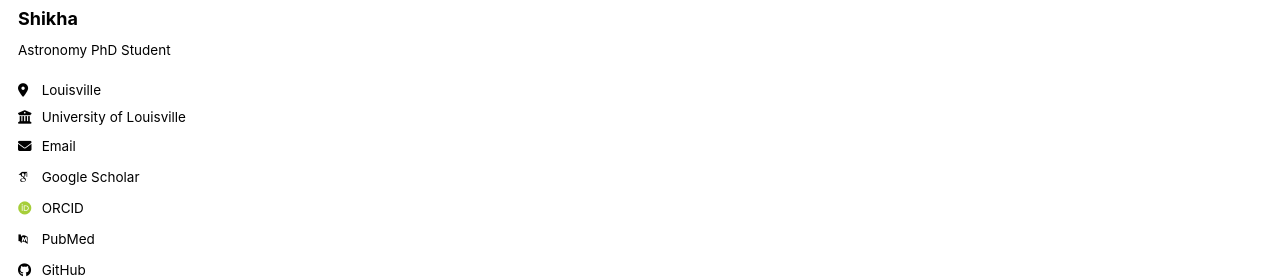
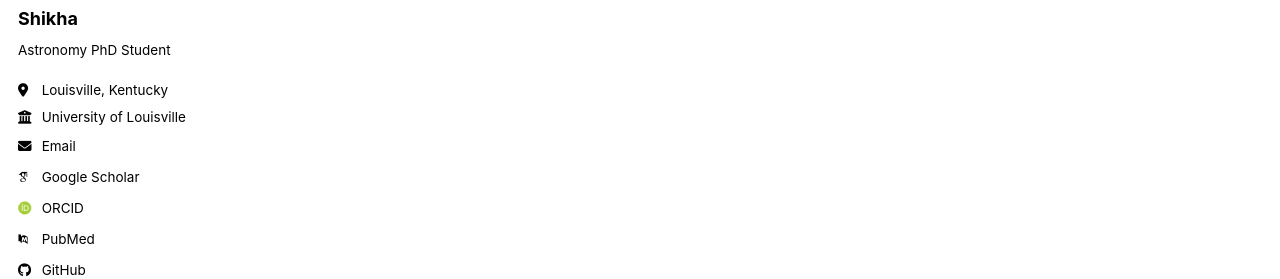
Before and after one commit to pshikha/pshikha.github.io, a Jekyll site: the page built from _pages/about.md, in a window 1280 px wide. Shown: the part 330-609 px from the top of the page. Built offline with Jekyll 4.4.1, drawn with Linux system fonts in a browser that asks for light colours; some web fonts are replaced; a script bundle is joined from its source files by our own code; library files that are not in the unit come from our copies.

Commit message:
Update _config.yml

```diff
--- a/_config.yml
+++ b/_config.yml
@@ -27,7 +27,7 @@
   name             : "Shikha"
   pronouns         : # example: "she/her"
   bio              : "Astronomy PhD Student"
-  location         : "Louisville"
+  location         : "Louisville, Kentucky"
   employer         : "University of Louisville"
   uri              : # URL
   email            : "shikha.pandey@louisville.edu"
@@ -35,7 +35,7 @@
   # Academic websites
   academia         : # URL
   arxiv            : # URL - Update with the correct link to your profile
-  googlescholar    : "https://scholar.google.com/citations?user=PS_CX0AAAAAJ"
+  googlescholar    : ""
   inspire-hep      : # URL
   impactstory      : # URL
   orcid            : "https://orcid.org/my-orcid?orcid=0009-0007-5632-9744"
```
